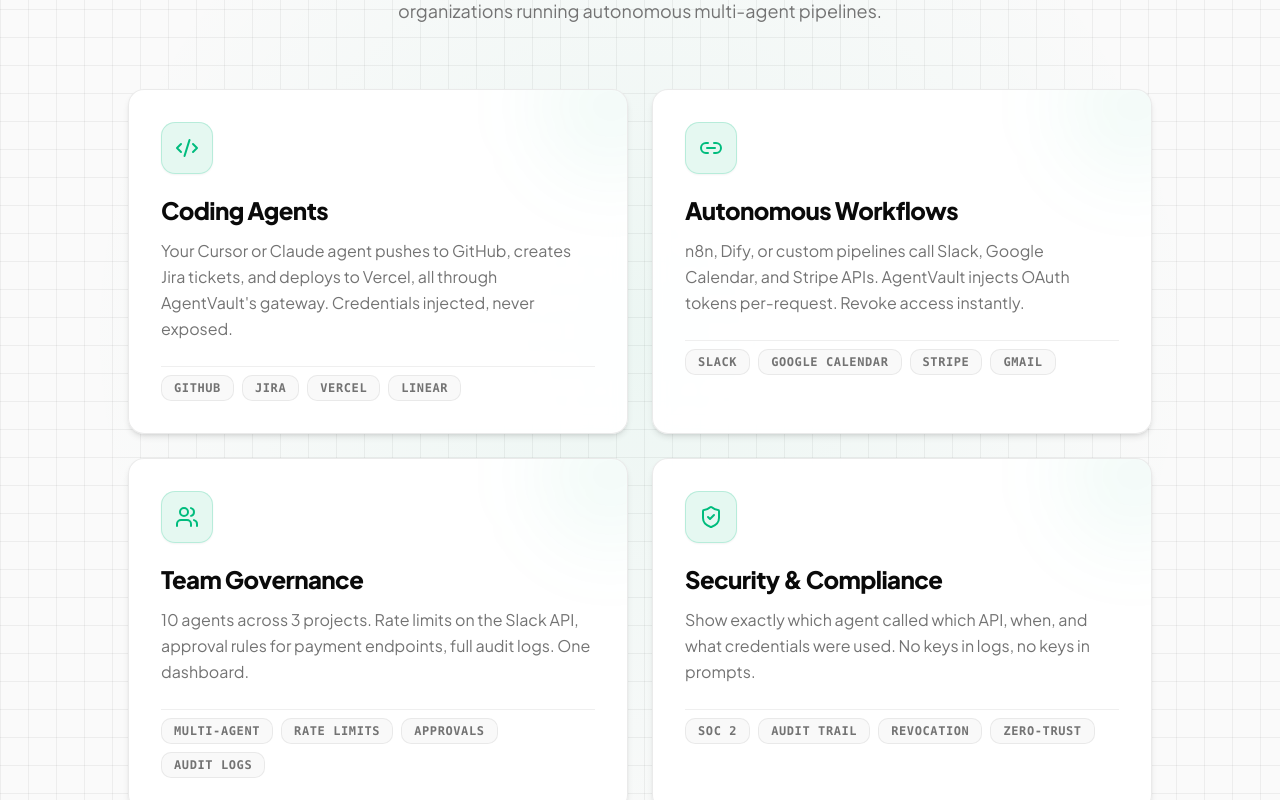
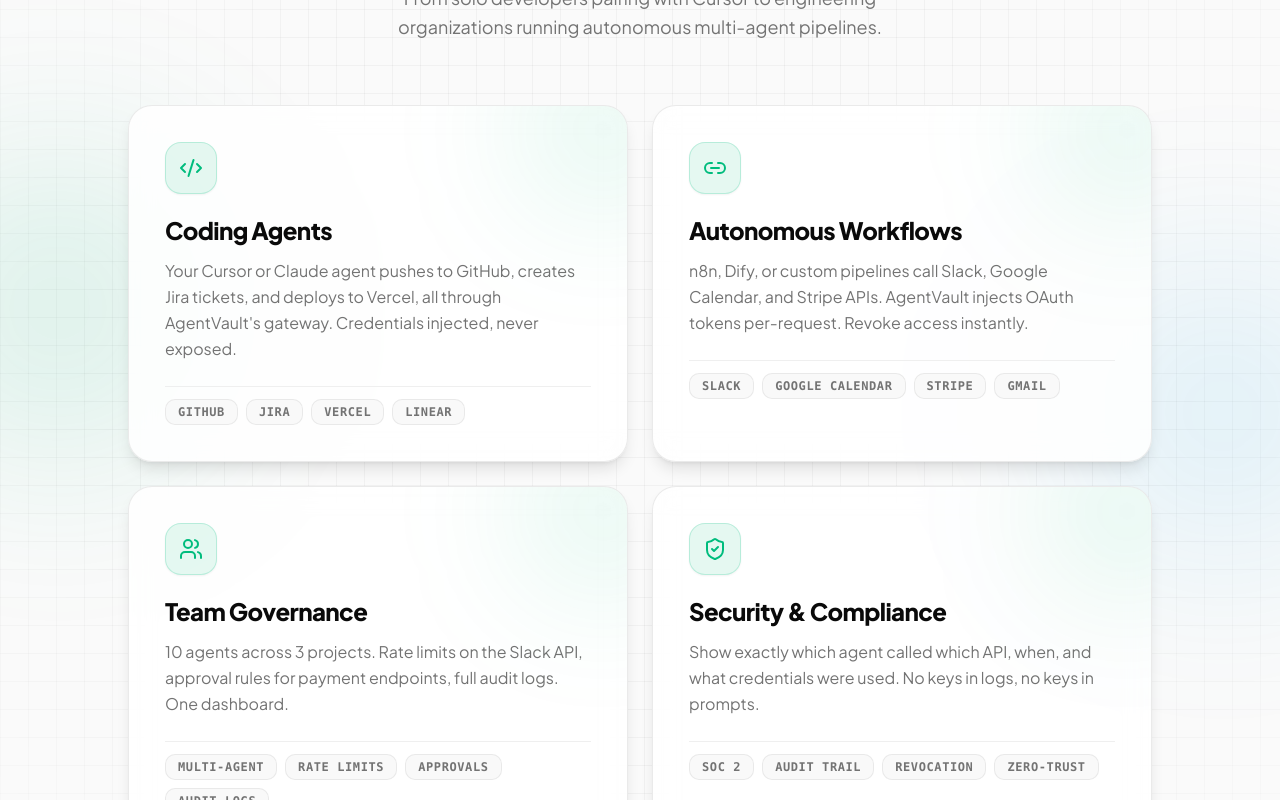
Before and after one commit to manishpatel00/OneCLI-AgentVault, a Next.js app in the folder apps/web/: page / in a window 1280 px wide. Shown: the part 4060-4860 px from the top of the page. Built offline with nearby package versions, Linux system fonts and the light colour scheme; no server answers.

Commit message:
style(landing): enhance background and glassmorphism in use cases section

```diff
--- a/apps/web/src/app/page.tsx
+++ b/apps/web/src/app/page.tsx
@@ -900,9 +900,17 @@ ANTHROPIC_API_KEY=sk-ant-api03-R5kT████████v8Nq`;
         </section>
 
         {/* What teams build with AgentVault */}
-        <section className="py-24 relative overflow-hidden bg-math-grid border-y">
-          {/* Subtle Ambient Radial Glow */}
-          <div className="pointer-events-none absolute inset-0 bg-[radial-gradient(circle_at_center,rgba(16,185,129,0.06),transparent_65%)] dark:bg-[radial-gradient(circle_at_center,rgba(16,185,129,0.09),transparent_65%)]" />
+        <section className="py-28 relative overflow-hidden bg-background border-y border-border/80">
+          {/* High-Definition Math Grid with Smooth Radial Vignette Mask */}
+          <div className="pointer-events-none absolute inset-0 bg-math-grid opacity-75 dark:opacity-40 [mask-image:radial-gradient(ellipse_85%_70%_at_50%_50%,black_45%,transparent_100%)]" />
+
+          {/* Dual Ambient Dynamic Radial Glow Orbs */}
+          <div className="pointer-events-none absolute -left-48 top-1/4 h-[500px] w-[500px] rounded-full bg-[radial-gradient(circle,rgba(16,185,129,0.15),transparent_70%)] blur-3xl dark:bg-[radial-gradient(circle,rgba(16,185,129,0.2),transparent_70%)]" />
+          <div className="pointer-events-none absolute -right-48 bottom-1/4 h-[500px] w-[500px] rounded-full bg-[radial-gradient(circle,rgba(14,165,233,0.12),transparent_70%)] blur-3xl dark:bg-[radial-gradient(circle,rgba(14,165,233,0.16),transparent_70%)]" />
+
+          {/* Smooth Top & Bottom Section Blend Fades */}
+          <div className="pointer-events-none absolute inset-x-0 top-0 h-32 bg-linear-to-b from-background via-background/60 to-transparent" />
+          <div className="pointer-events-none absolute inset-x-0 bottom-0 h-32 bg-linear-to-t from-background via-background/60 to-transparent" />
 
           <div className="container relative mx-auto max-w-6xl px-4">
             <div className="text-center mb-16">
@@ -924,9 +932,10 @@ ANTHROPIC_API_KEY=sk-ant-api03-R5kT████████v8Nq`;
 
             <div className="grid gap-6 md:grid-cols-2 max-w-5xl mx-auto">
               {/* 1. Coding Agents */}
-              <div className="group relative overflow-hidden rounded-2xl border border-border/80 bg-card/95 dark:bg-[#0c1017] p-8 shadow-md transition-all duration-300 hover:-translate-y-1.5 hover:shadow-2xl hover:border-emerald-500/40 backdrop-blur-sm">
-                <div className="pointer-events-none absolute -right-14 -top-14 h-36 w-36 rounded-full bg-emerald-500/5 blur-2xl transition-all duration-500 group-hover:bg-emerald-500/15" />
-                <div className="mb-5 inline-flex h-13 w-13 items-center justify-center rounded-xl bg-emerald-500/10 text-emerald-500 dark:text-emerald-400 border border-emerald-500/20 shadow-xs transition-transform duration-300 group-hover:scale-110">
+              <div className="group relative overflow-hidden rounded-3xl border border-border/80 dark:border-zinc-800/80 bg-card/85 dark:bg-[#0c1017]/90 p-8 sm:p-9 shadow-lg hover:shadow-2xl transition-all duration-300 hover:-translate-y-1.5 hover:border-emerald-500/50 backdrop-blur-md">
+                <div className="pointer-events-none absolute inset-0 bg-linear-to-br from-emerald-500/[0.04] via-transparent to-transparent opacity-0 transition-opacity duration-500 group-hover:opacity-100" />
+                <div className="pointer-events-none absolute -right-16 -top-16 h-44 w-44 rounded-full bg-emerald-500/10 blur-3xl transition-all duration-500 group-hover:bg-emerald-500/20 group-hover:scale-125" />
+                <div className="mb-5 inline-flex h-13 w-13 items-center justify-center rounded-2xl bg-emerald-500/10 text-emerald-500 dark:text-emerald-400 border border-emerald-500/20 shadow-xs transition-transform duration-300 group-hover:scale-110">
                   <Code2 className="h-6 w-6" />
                 </div>
                 <h3 className="text-xl sm:text-2xl font-extrabold tracking-tight mb-3 text-foreground group-hover:text-emerald-500 transition-colors">
@@ -937,7 +946,7 @@ ANTHROPIC_API_KEY=sk-ant-api03-R5kT████████v8Nq`;
                   tickets, and deploys to Vercel, all through AgentVault&apos;s
                   gateway. Credentials injected, never exposed.
                 </p>
-                <div className="flex flex-wrap gap-2 pt-2 border-t border-border/60">
+                <div className="flex flex-wrap gap-2 pt-3 border-t border-border/60">
                   <span className="rounded-lg border border-border/80 bg-muted/60 dark:bg-zinc-900/80 px-3 py-1 text-xs font-mono font-semibold text-muted-foreground tracking-wider transition-all duration-200 group-hover:border-emerald-500/30 group-hover:text-foreground">
                     GITHUB
                   </span>
@@ -954,9 +963,10 @@ ANTHROPIC_API_KEY=sk-ant-api03-R5kT████████v8Nq`;
               </div>
 
               {/* 2. Autonomous Workflows */}
-              <div className="group relative overflow-hidden rounded-2xl border border-border/80 bg-card/95 dark:bg-[#0c1017] p-8 shadow-md transition-all duration-300 hover:-translate-y-1.5 hover:shadow-2xl hover:border-emerald-500/40 backdrop-blur-sm">
-                <div className="pointer-events-none absolute -right-14 -top-14 h-36 w-36 rounded-full bg-emerald-500/5 blur-2xl transition-all duration-500 group-hover:bg-emerald-500/15" />
-                <div className="mb-5 inline-flex h-13 w-13 items-center justify-center rounded-xl bg-emerald-500/10 text-emerald-500 dark:text-emerald-400 border border-emerald-500/20 shadow-xs transition-transform duration-300 group-hover:scale-110">
+              <div className="group relative overflow-hidden rounded-3xl border border-border/80 dark:border-zinc-800/80 bg-card/85 dark:bg-[#0c1017]/90 p-8 sm:p-9 shadow-lg hover:shadow-2xl transition-all duration-300 hover:-translate-y-1.5 hover:border-emerald-500/50 backdrop-blur-md">
+                <div className="pointer-events-none absolute inset-0 bg-linear-to-br from-emerald-500/[0.04] via-transparent to-transparent opacity-0 transition-opacity duration-500 group-hover:opacity-100" />
+                <div className="pointer-events-none absolute -right-16 -top-16 h-44 w-44 rounded-full bg-emerald-500/10 blur-3xl transition-all duration-500 group-hover:bg-emerald-500/20 group-hover:scale-125" />
+                <div className="mb-5 inline-flex h-13 w-13 items-center justify-center rounded-2xl bg-emerald-500/10 text-emerald-500 dark:text-emerald-400 border border-emerald-500/20 shadow-xs transition-transform duration-300 group-hover:scale-110">
                   <Link2 className="h-6 w-6" />
                 </div>
                 <h3 className="text-xl sm:text-2xl font-extrabold tracking-tight mb-3 text-foreground group-hover:text-emerald-500 transition-colors">
@@ -967,7 +977,7 @@ ANTHROPIC_API_KEY=sk-ant-api03-R5kT████████v8Nq`;
                   and Stripe APIs. AgentVault injects OAuth tokens per-request.
                   Revoke access instantly.
                 </p>
-                <div className="flex flex-wrap gap-2 pt-2 border-t border-border/60">
+                <div className="flex flex-wrap gap-2 pt-3 border-t border-border/60">
                   <span className="rounded-lg border border-border/80 bg-muted/60 dark:bg-zinc-900/80 px-3 py-1 text-xs font-mono font-semibold text-muted-foreground tracking-wider transition-all duration-200 group-hover:border-emerald-500/30 group-hover:text-foreground">
                     SLACK
                   </span>
@@ -984,9 +994,10 @@ ANTHROPIC_API_KEY=sk-ant-api03-R5kT████████v8Nq`;
               </div>
 
               {/* 3. Team Governance */}
-              <div className="group relative overflow-hidden rounded-2xl border border-border/80 bg-card/95 dark:bg-[#0c1017] p-8 shadow-md transition-all duration-300 hover:-translate-y-1.5 hover:shadow-2xl hover:border-emerald-500/40 backdrop-blur-sm">
-                <div className="pointer-events-none absolute -right-14 -top-14 h-36 w-36 rounded-full bg-emerald-500/5 blur-2xl transition-all duration-500 group-hover:bg-emerald-500/15" />
-                <div className="mb-5 inline-flex h-13 w-13 items-center justify-center rounded-xl bg-emerald-500/10 text-emerald-500 dark:text-emerald-400 border border-emerald-500/20 shadow-xs transition-transform duration-300 group-hover:scale-110">
+              <div className="group relative overflow-hidden rounded-3xl border border-border/80 dark:border-zinc-800/80 bg-card/85 dark:bg-[#0c1017]/90 p-8 sm:p-9 shadow-lg hover:shadow-2xl transition-all duration-300 hover:-translate-y-1.5 hover:border-emerald-500/50 backdrop-blur-md">
+                <div className="pointer-events-none absolute inset-0 bg-linear-to-br from-emerald-500/[0.04] via-transparent to-transparent opacity-0 transition-opacity duration-500 group-hover:opacity-100" />
+                <div className="pointer-events-none absolute -right-16 -top-16 h-44 w-44 rounded-full bg-emerald-500/10 blur-3xl transition-all duration-500 group-hover:bg-emerald-500/20 group-hover:scale-125" />
+                <div className="mb-5 inline-flex h-13 w-13 items-center justify-center rounded-2xl bg-emerald-500/10 text-emerald-500 dark:text-emerald-400 border border-emerald-500/20 shadow-xs transition-transform duration-300 group-hover:scale-110">
                   <Users className="h-6 w-6" />
                 </div>
                 <h3 className="text-xl sm:text-2xl font-extrabold tracking-tight mb-3 text-foreground group-hover:text-emerald-500 transition-colors">
@@ -997,7 +1008,7 @@ ANTHROPIC_API_KEY=sk-ant-api03-R5kT████████v8Nq`;
                   approval rules for payment endpoints, full audit logs. One
                   dashboard.
                 </p>
-                <div className="flex flex-wrap gap-2 pt-2 border-t border-border/60">
+                <div className="flex flex-wrap gap-2 pt-3 border-t border-border/60">
                   <span className="rounded-lg border border-border/80 bg-muted/60 dark:bg-zinc-900/80 px-3 py-1 text-xs font-mono font-semibold text-muted-foreground tracking-wider transition-all duration-200 group-hover:border-emerald-500/30 group-hover:text-foreground">
                     MULTI-AGENT
                   </span>
@@ -1014,9 +1025,10 @@ ANTHROPIC_API_KEY=sk-ant-api03-R5kT████████v8Nq`;
               </div>
 
               {/* 4. Security & Compliance */}
-              <div className="group relative overflow-hidden rounded-2xl border border-border/80 bg-card/95 dark:bg-[#0c1017] p-8 shadow-md transition-all duration-300 hover:-translate-y-1.5 hover:shadow-2xl hover:border-emerald-500/40 backdrop-blur-sm">
-                <div className="pointer-events-none absolute -right-14 -top-14 h-36 w-36 rounded-full bg-emerald-500/5 blur-2xl transition-all duration-500 group-hover:bg-emerald-500/15" />
-                <div className="mb-5 inline-flex h-13 w-13 items-center justify-center rounded-xl bg-emerald-500/10 text-emerald-500 dark:text-emerald-400 border border-emerald-500/20 shadow-xs transition-transform duration-300 group-hover:scale-110">
+              <div className="group relative overflow-hidden rounded-3xl border border-border/80 dark:border-zinc-800/80 bg-card/85 dark:bg-[#0c1017]/90 p-8 sm:p-9 shadow-lg hover:shadow-2xl transition-all duration-300 hover:-translate-y-1.5 hover:border-emerald-500/50 backdrop-blur-md">
+                <div className="pointer-events-none absolute inset-0 bg-linear-to-br from-emerald-500/[0.04] via-transparent to-transparent opacity-0 transition-opacity duration-500 group-hover:opacity-100" />
+                <div className="pointer-events-none absolute -right-16 -top-16 h-44 w-44 rounded-full bg-emerald-500/10 blur-3xl transition-all duration-500 group-hover:bg-emerald-500/20 group-hover:scale-125" />
+                <div className="mb-5 inline-flex h-13 w-13 items-center justify-center rounded-2xl bg-emerald-500/10 text-emerald-500 dark:text-emerald-400 border border-emerald-500/20 shadow-xs transition-transform duration-300 group-hover:scale-110">
                   <ShieldCheck className="h-6 w-6" />
                 </div>
                 <h3 className="text-xl sm:text-2xl font-extrabold tracking-tight mb-3 text-foreground group-hover:text-emerald-500 transition-colors">
@@ -1026,7 +1038,7 @@ ANTHROPIC_API_KEY=sk-ant-api03-R5kT████████v8Nq`;
                   Show exactly which agent called which API, when, and what
                   credentials were used. No keys in logs, no keys in prompts.
                 </p>
-                <div className="flex flex-wrap gap-2 pt-2 border-t border-border/60">
+                <div className="flex flex-wrap gap-2 pt-3 border-t border-border/60">
                   <span className="rounded-lg border border-border/80 bg-muted/60 dark:bg-zinc-900/80 px-3 py-1 text-xs font-mono font-semibold text-muted-foreground tracking-wider transition-all duration-200 group-hover:border-emerald-500/30 group-hover:text-foreground">
                     SOC 2
                   </span>
```
